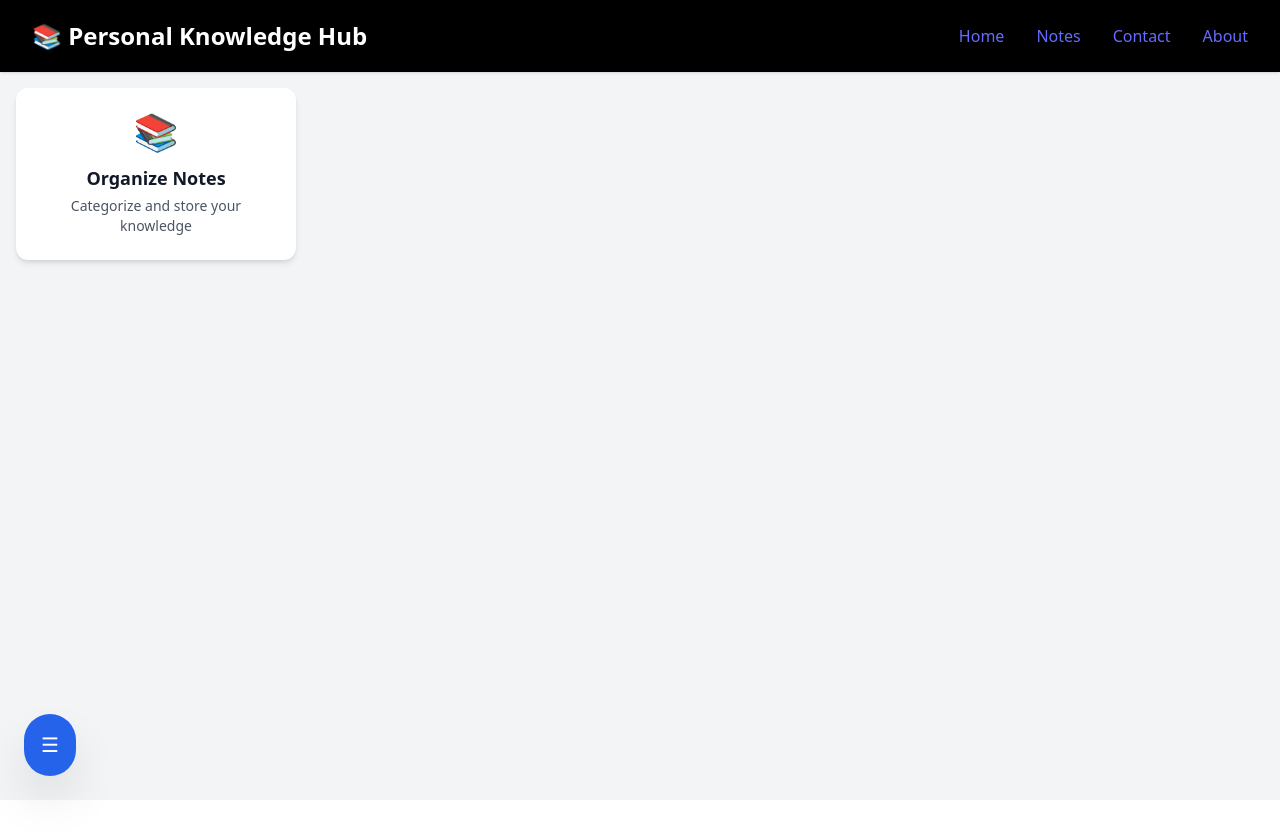
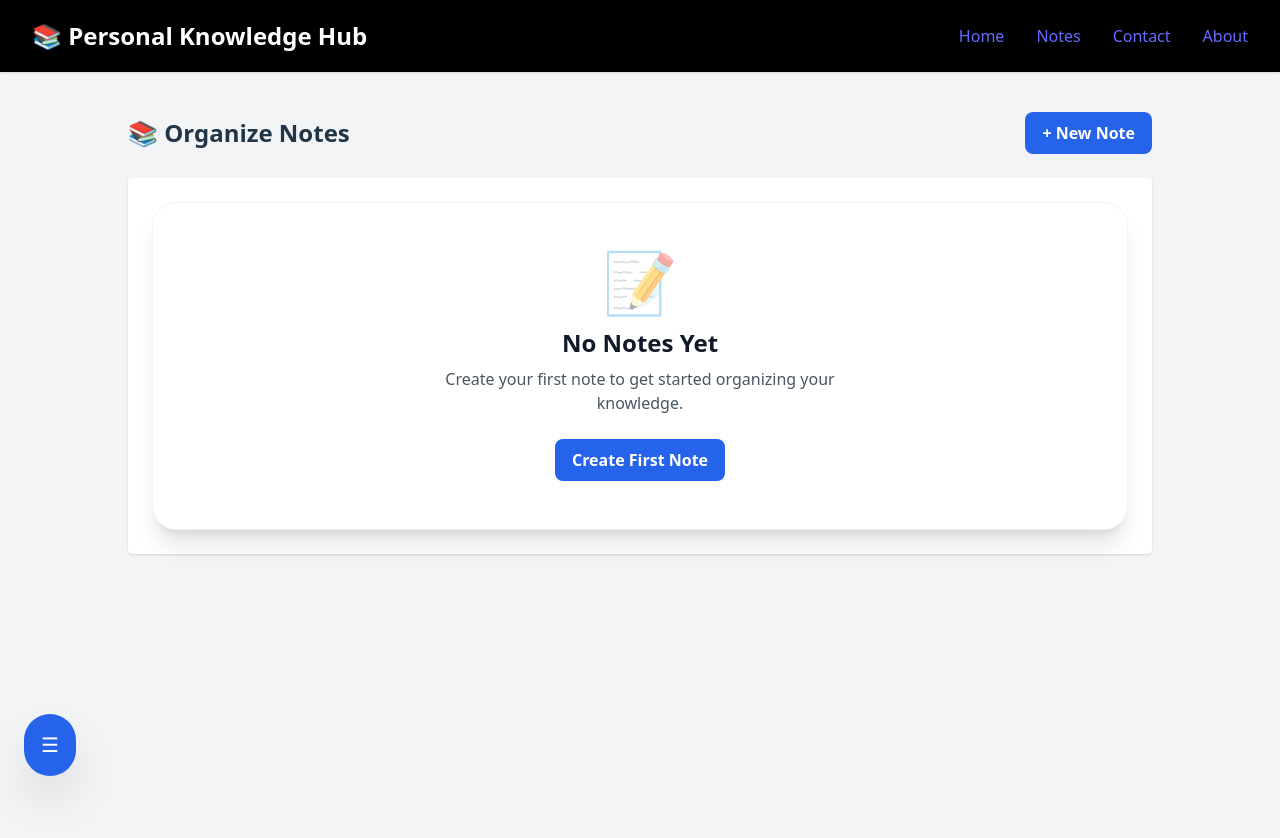
Before and after one commit to shabanaasif-cwit/personal-knowledge-hub, a React (Vite) app: page /organize-notes in a window 1280 px wide. Shown: the top 838 px of the page. Before the commit the page ends 800 px from the top, so only its background shows below. Built offline with nearby package versions, Linux system fonts and the light colour scheme.

Commit message:
Add functional Organize Notes module

```diff
--- a/src/modules/organize-notes/organizeNotes.jsx
+++ b/src/modules/organize-notes/organizeNotes.jsx
@@ -1,20 +1,83 @@
+import { useState } from 'react';
+import useNotes from '../../hooks/custom/useNotes';
+import NotesList from '../../features/notes/noteList';
+import NoteEditor from '../../features/notes/noteEitor';
+import NoteViewer from '../../features/notes/noteViewer';
+import Button from '../../components/common/button';
+
 function OrganizeNotes() {
+  const { notes, addNote, updateNote, deleteNote, loading } = useNotes();
+  const [view, setView] = useState('list');
+  const [selectedNote, setSelectedNote] = useState(null);
+
+  if (loading) {
+    return <div className="text-center mt-10">Loading notes...</div>;
+  }
+
+  const goBack = () => {
+    setView('list');
+    setSelectedNote(null);
+  };
+
+  const createNote = () => {
+    setSelectedNote(null);
+    setView('editor');
+  };
+
+  const saveNote = async (noteData) => {
+    if (noteData.id) {
+      await updateNote(noteData.id, noteData);
+    } else {
+      await addNote(noteData);
+    }
+    goBack();
+  };
+
   return (
-    <div className="bg-white rounded-xl p-6 w-[280px] text-center shadow-md hover:shadow-xl transition-shadow duration-200 cursor-pointer">
-      {/* Icon */}
-      <div className="flex justify-center mb-3">
-        <div className="text-4xl">📚</div>
+    <div className="p-6 bg-gray-100 min-h-screen">
+      <div className="max-w-5xl mx-auto">
+
+        <div className="flex justify-between items-center mb-6">
+          <h1 className="text-2xl font-bold">📚 Organize Notes</h1>
+          <Button onClick={createNote}>+ New Note</Button>
+        </div>
+
+        <div className="bg-white p-6 rounded shadow">
+
+          {view === 'list' && (
+            <NotesList
+              notes={notes}
+              onSelectNote={(note) => {
+                setSelectedNote(note);
+                setView('viewer');
+              }}
+              onDeleteNote={deleteNote}
+              onCreateNote={createNote}
+            />
+          )}
+
+          {view === 'editor' && (
+            <NoteEditor
+              note={selectedNote}
+              onSave={saveNote}
+              onCancel={goBack}
+            />
+          )}
+
+          {view === 'viewer' && selectedNote && (
+            <NoteViewer
+              note={selectedNote}
+              onEdit={() => setView('editor')}
+              onDelete={async () => {
+                await deleteNote(selectedNote.id);
+                goBack();
+              }}
+              onClose={goBack}
+            />
+          )}
+
+        </div>
       </div>
-
-      {/* Title */}
-      <h3 className="text-lg font-semibold text-gray-900">
-        Organize Notes
-      </h3>
-
-      {/* Description */}
-      <p className="mt-1 text-sm text-gray-600">
-        Categorize and store your knowledge
-      </p>
     </div>
   );
 }
```
